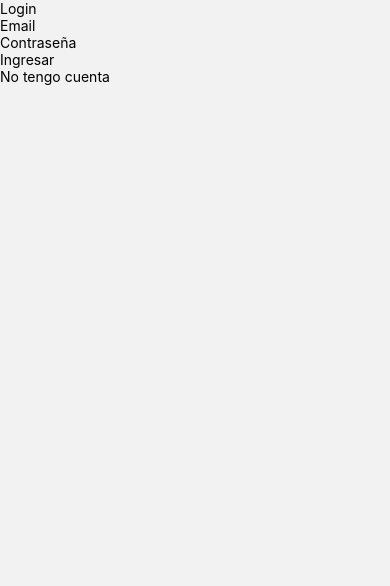
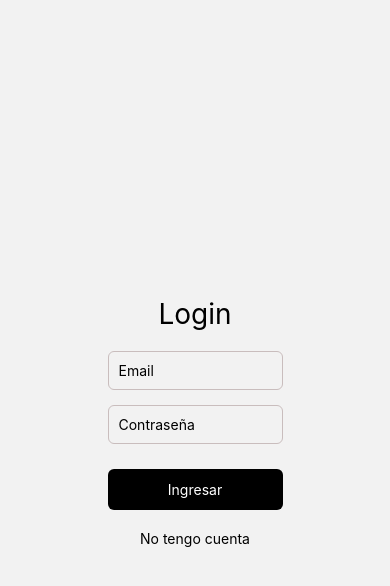
Before and after one commit to bernarditagaldames/moralesGaldamesSutton-piparte2, a React Native app: screen /Login in a window 390 px wide. Shown: the top 586 px of the page. Built offline with nearby package versions, Linux system fonts and the light colour scheme.

Commit message:
Agregue estilos de login

```diff
--- a/src/screens/Login/Login.js
+++ b/src/screens/Login/Login.js
@@ -1,5 +1,5 @@
 import {View, Text, Pressable, StyleSheet, TextInput} from "react-native";
-import {useState, useEffect} from "react";
+import {useState} from "react";
 import {auth} from "../../firebase/config";
 
 export default function Login(props){
@@ -34,26 +34,69 @@ export default function Login(props){
     }
 
     return(
-        <View>
-            <Text>Login</Text>
-            <TextInput
+        <View style={styles.container}>
+            <Text style={styles.tituloContainer}>Login</Text>
+            <TextInput style={styles.campo}
                 keyboardType="email-address"
                 placeholder="Email"
                 onChangeText={text => setEmail(text)}
                 value={email}/>
-            <TextInput
+            <TextInput style={styles.campo}
                 keyboardType="default"
                 placeholder="Contraseña"
                 secureTextEntry={true}
                 onChangeText={text => setPassword(text)}
                 value={password}/>
-            {error ? <Text>{error}</Text>: null}
-            <Pressable onPress={()=> onSubmit()}>
-                <Text>Ingresar</Text>
+            {error ? <Text style={styles.error}>{error}</Text>: null}
+            <Pressable style={styles.boton} onPress={()=> onSubmit()}>
+                <Text style={styles.textoBoton}>Ingresar</Text>
             </Pressable>
             <Pressable onPress={() => props.navigation.navigate("Register")}>
-                <Text>No tengo cuenta</Text>
+                <Text style={styles.register}>No tengo cuenta</Text>
             </Pressable>
         </View>
     )
 }
+
+const styles = StyleSheet.create({
+    container: {
+        flex: 1,
+        padding: 20,
+        justifyContent: "center",
+        alignItems:"center",
+    },
+    tituloContainer: {
+        fontSize: 28,
+        textAlign: "center",
+        marginBottom: 20,
+    },
+    campo:{
+        width: "50%",
+        borderWidth: 1,
+        borderColor: "#c9bdbd",
+        padding: 10,
+        marginBottom: 15,
+        borderRadius: 6,
+    },
+    boton:{
+        width: "50%",
+        backgroundColor: "black",
+        padding: 12,
+        borderRadius: 6,
+        marginTop: 10,
+    },
+    textoBoton:{
+        color: "white",
+        textAlign: "center"
+    },
+    register:{
+        color: "black",
+        textAlign:"center",
+        marginTop: 20,
+    },
+    error: {
+        color: "red",
+        textAlign:"center",
+        marginBottom: 10,
+    },
+});
--- a/src/screens/Register/Register.js
+++ b/src/screens/Register/Register.js
@@ -127,7 +127,7 @@ const styles = StyleSheet.create({
   },
 
   link: {
-    color: "blue",
+    color: "black",
     textAlign: "center",
     marginTop: 20,
   },
```
